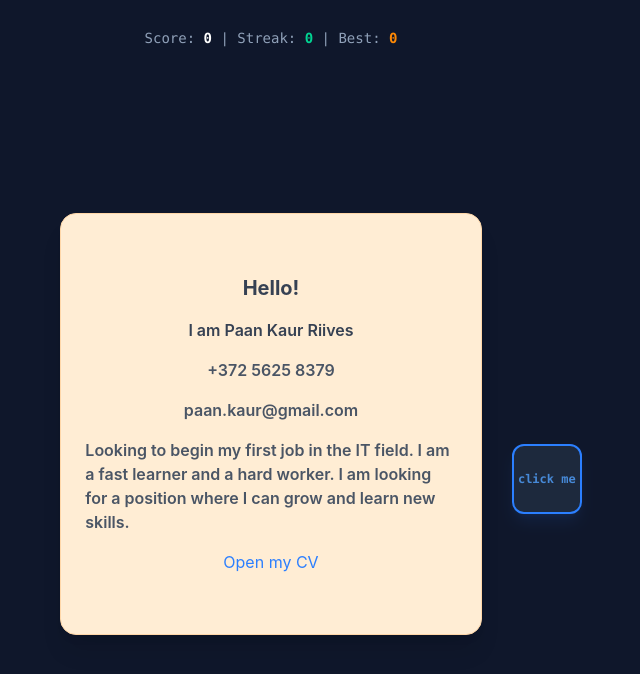
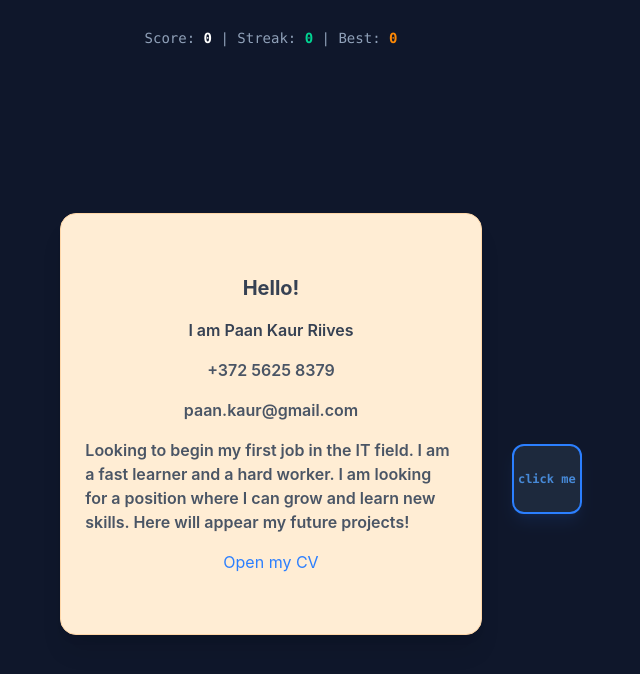
Before and after one commit to paankaur/portfolio2026, a React (Vite) app: page / in a window 1280 px wide. Shown: the top 674 px of the page, without its empty margins (369-1009 px from the left). Built offline with nearby package versions, Linux system fonts and the light colour scheme.

Commit message:
content: add a sentence

```diff
--- a/src/App.tsx
+++ b/src/App.tsx
@@ -14,7 +14,7 @@ function App() {
           name="I am Paan Kaur Riives"
           phone="+372 5625 8379"
           email="paan.kaur@gmail.com"
-          description="Looking to begin my first job in the IT field. I am a fast learner and a hard worker. I am looking for a position where I can grow and learn new skills."
+          description={`Looking to begin my first job in the IT field. I am a fast learner and a hard worker. I am looking for a position where I can grow and learn new skills. Here will appear my future projects!`}
           link="CV-Paan-Kaur-Riives.pdf"
           linkText="Open my CV"
 />
```
